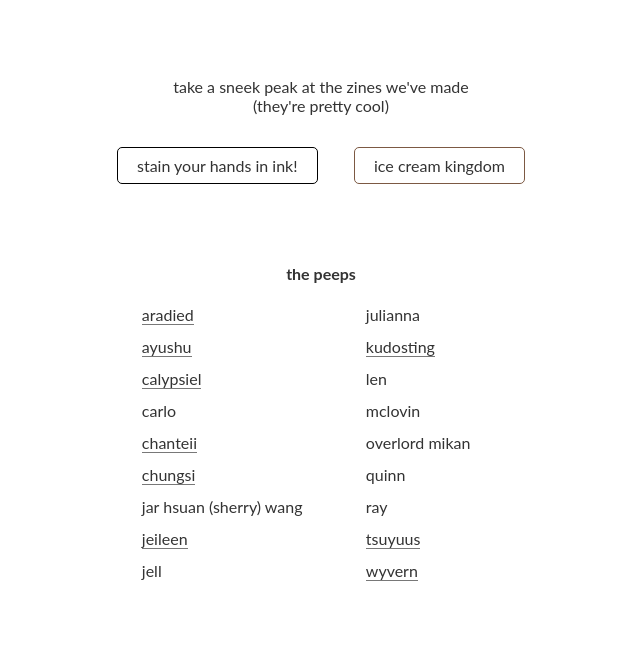
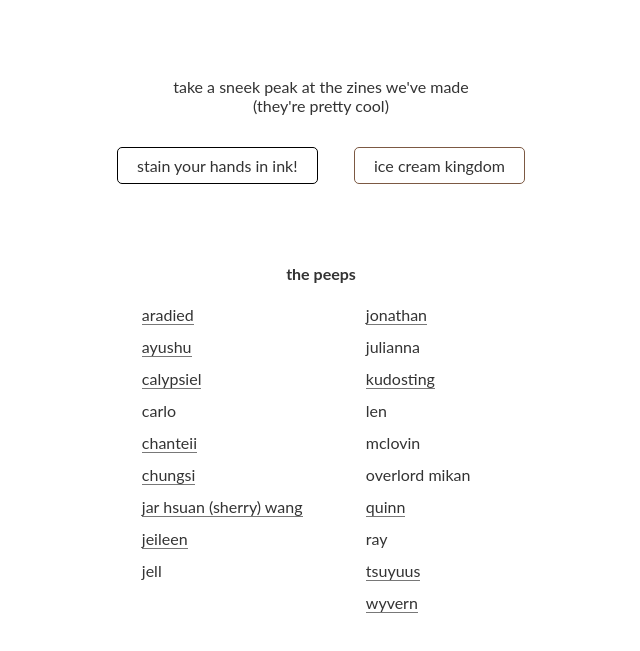
Before and after one commit to sfusketch/sfusketch.github.io, a plain HTML site: page index.html in a window 1280 px wide. Shown: the part 253-904 px from the top of the page, without its empty margins (319-959 px from the left). Drawn offline with Linux system fonts and the light colour scheme.

Commit message:
update more people's links

```diff
--- a/index.html
+++ b/index.html
@@ -39,17 +39,18 @@
         <li>carlo</li>
         <li><a href="https://www.instagram.com/chanteiii/">chanteii</a></li>
         <li><a href="https://chungsi.github.io">chungsi</a></li>
-        <li>jar hsuan (sherry) wang</li>
+        <li><a href="https://www.instagram.com/sherbiez95/?hl=en">jar hsuan (sherry) wang</a></li>
         <li><a href="https://www.instagram.com/jeileenart/">jeileen</a></li>
         <li>jell</li>
       </ul>
       <ul class="peeps-list">
+        <li><a href="https://www.instagram.com/jonathan030693/?hl=en">jonathan</a></li>
         <li>julianna</li>
         <li><a href="https://kudosting.artstation.com">kudosting</a></li>
         <li>len</li>
         <li>mclovin</li>
         <li>overlord mikan</li>
-        <li>quinn</li>
+        <li><a href="https://www.instagram.com/demnisqm/?hl=en">quinn</a></li>
         <li>ray</li>
         <li><a href="https://tsuyuus.tumblr.com">tsuyuus</a></li>
         <li><a href="https://twitter.com/wyvernart">wyvern</a></li>
```
Also changed, not shown: icecream.html (+2 -2 lines), inktober.html (+1 -1 lines).
